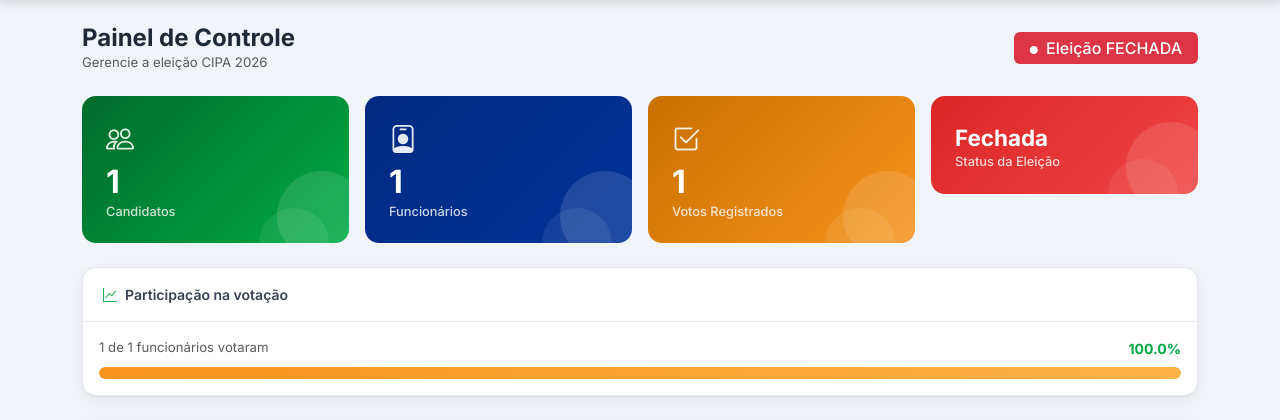
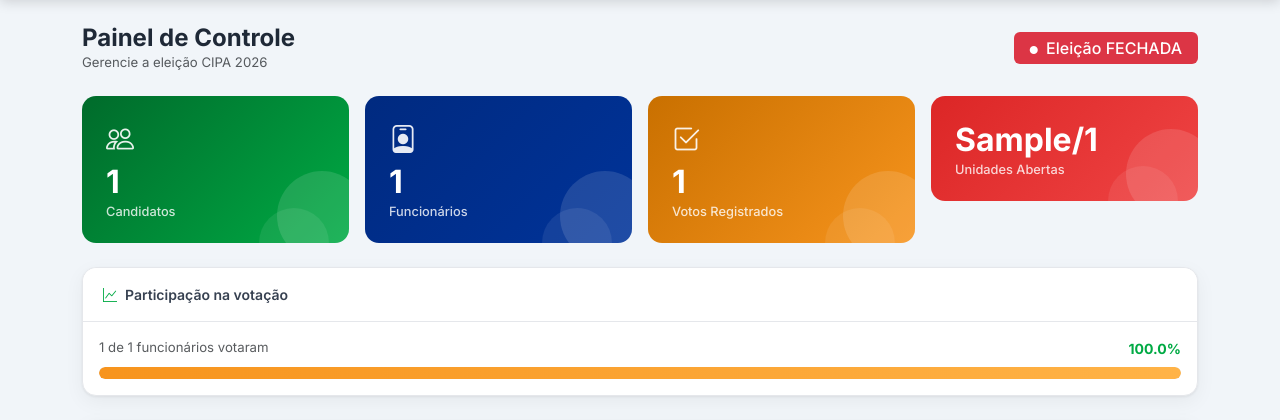
Before and after one commit to Kaiodrx/Projeto-Cipa-2026, a Flask app: template templates/admin/dashboard.html in a window 1280 px wide. Shown: the part 70-490 px from the top of the page. Run offline with Flask 3, Linux system fonts and the light colour scheme; the template is opened without the code that fills it: most values are stand-ins (such as "Sample title", 1, 10 or a date in 2020).

Commit message:
Update dashboard.html

```diff
--- a/templates/admin/dashboard.html
+++ b/templates/admin/dashboard.html
@@ -37,12 +37,10 @@
         </div>
     </div>
     <div class="col-md-3 col-6">
-        <div class="stat-card {{ 'stat-green' if eleicao.status == 'aberta' else 'stat-red' }}">
+        <div class="stat-card {{ 'stat-green' if unidades_abertas > 0 else 'stat-red' }}">
             <div class="stat-icon"><i class="bi bi-ballot"></i></div>
-            <div class="stat-value" style="font-size:1.4rem;margin-top:.5rem;">
-                {{ eleicao.status | capitalize }}
-            </div>
-            <div class="stat-label">Status da Eleição</div>
+            <div class="stat-value">{{ unidades_abertas }}/{{ total_unidades }}</div>
+            <div class="stat-label">Unidades Abertas</div>
         </div>
     </div>
 </div>
```
